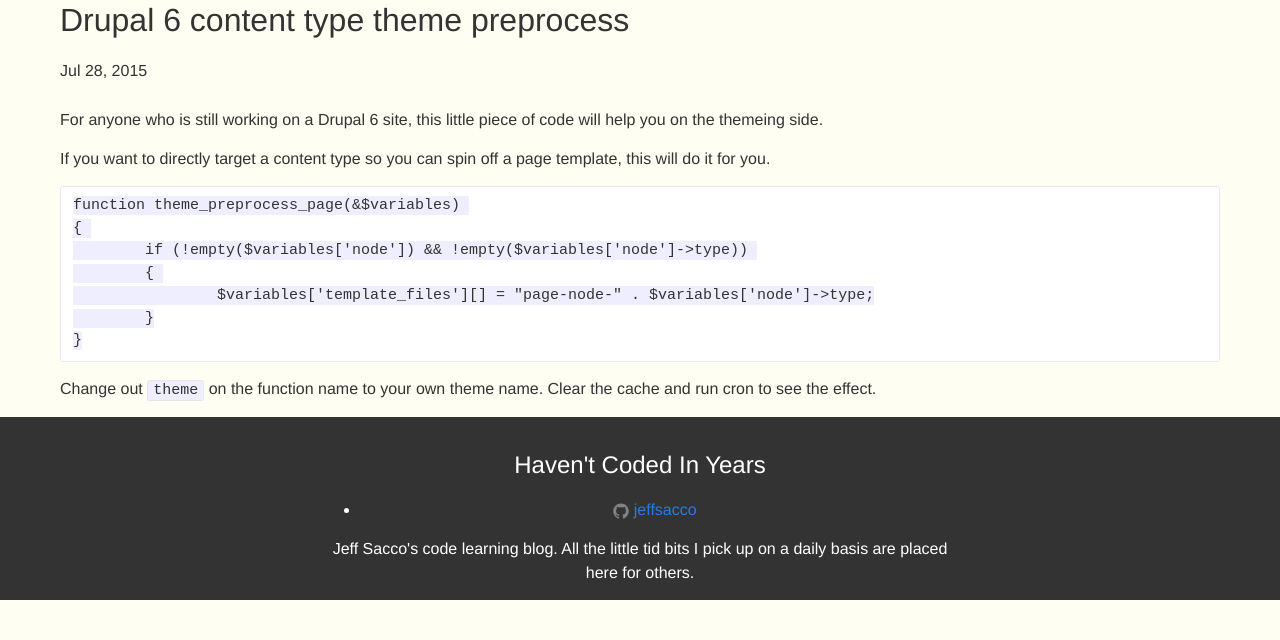
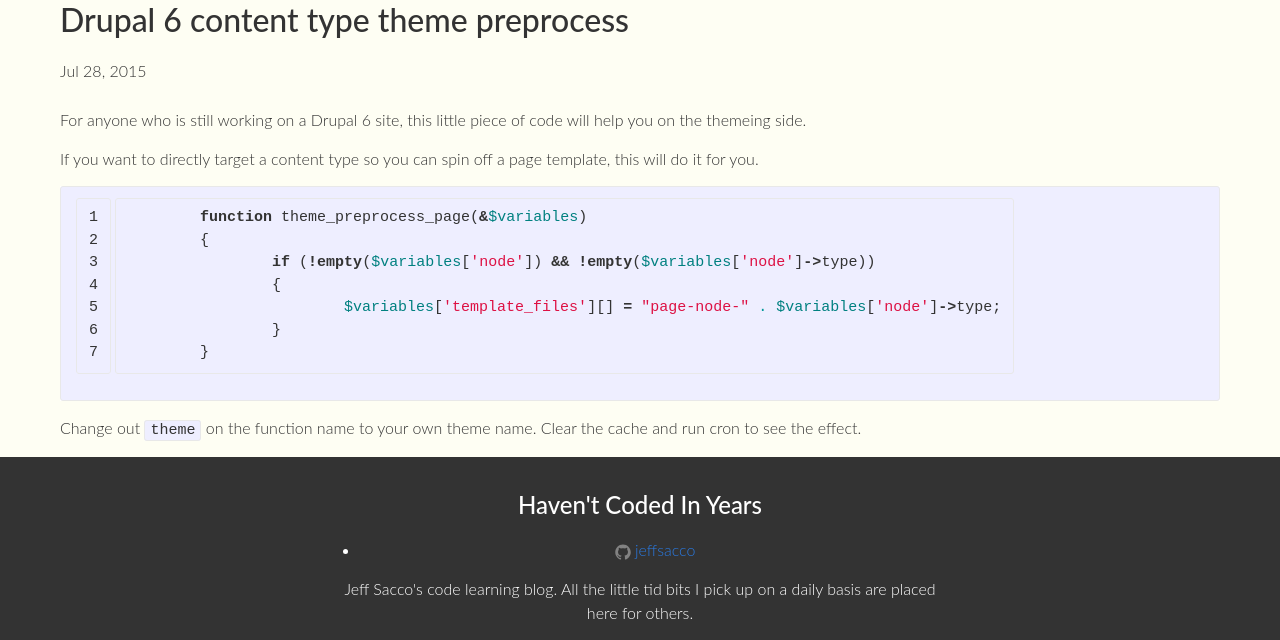
Before and after one commit to jeffsacco/jekyll, a Jekyll site: the page built from _posts/blog/2015-07-28-drupal-6-content-type-theme-preprocess.markdown, in a window 1280 px wide, cut to the strip 272-912 px from the top of the page. Built offline with Jekyll 4.4.1, drawn with Linux system fonts in a browser that asks for light colours.

```diff
--- a/_posts/blog/2015-07-28-drupal-6-content-type-theme-preprocess.markdown
+++ b/_posts/blog/2015-07-28-drupal-6-content-type-theme-preprocess.markdown
@@ -11,6 +11,7 @@
 
 If you want to directly target a content type so you can spin off a page template, this will do it for you.
 
+{% highlight php linenos %}
 
 	function theme_preprocess_page(&$variables)
 	{
@@ -19,6 +20,6 @@
 			$variables['template_files'][] = "page-node-" . $variables['node']->type;
 		}
 	}
-
+{% endhighlight %}
 
 Change out `theme` on the function name to your own theme name.  Clear the cache and run cron to see the effect.
--- a/css/main.scss
+++ b/css/main.scss
@@ -6,7 +6,7 @@
 
 
 // Our variables
-$base-font-family: 'Avenir Next', Helvetica, Arial, sans-serif;
+$base-font-family: 'Lato', Helvetica Nevu, Arial, sans-serif;
 $base-font-size:   16px;
 $small-font-size:  $base-font-size * 0.875;
 $base-line-height: 1.5;
```
Also changed, not shown: 2 other files.
